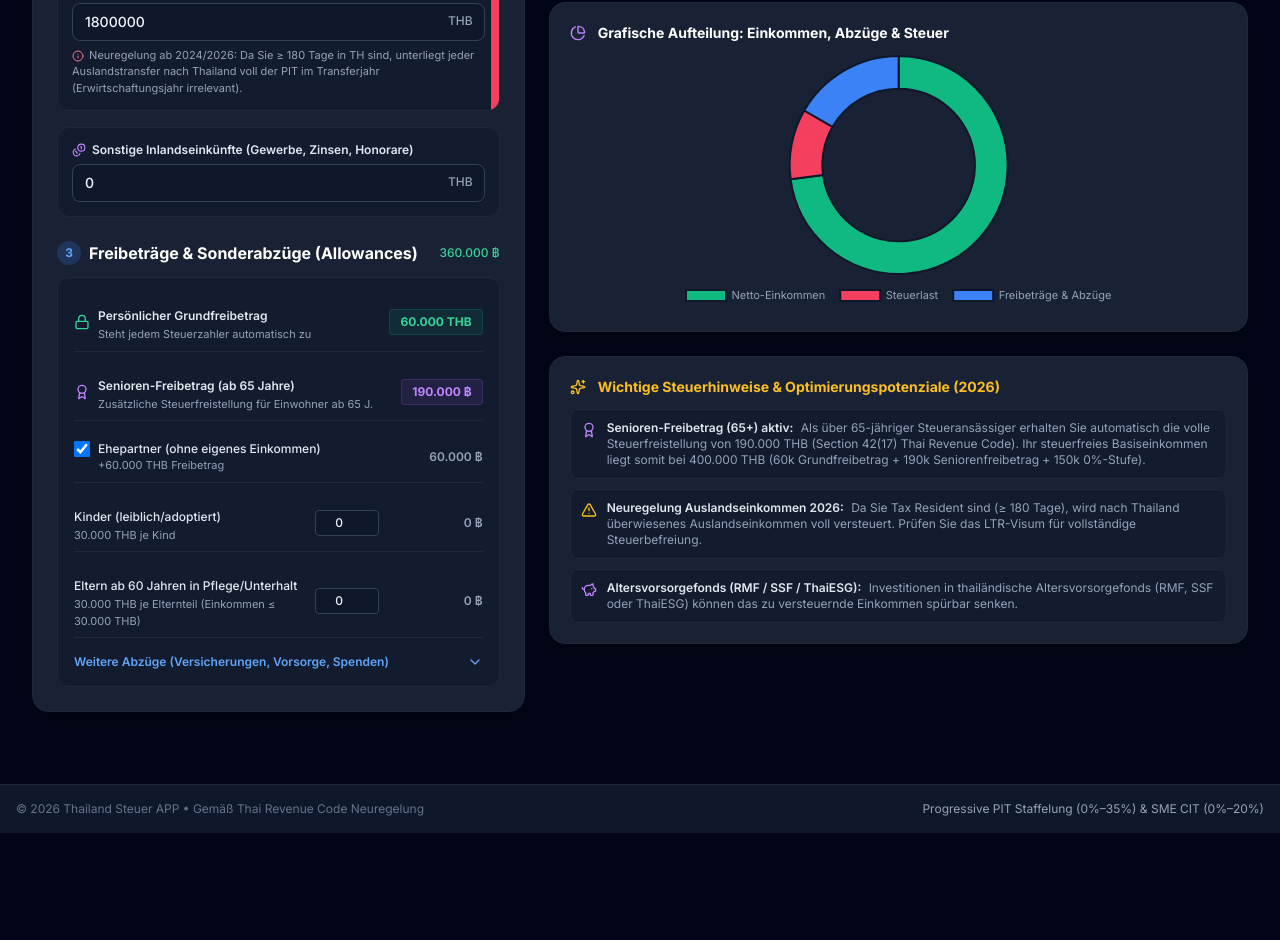
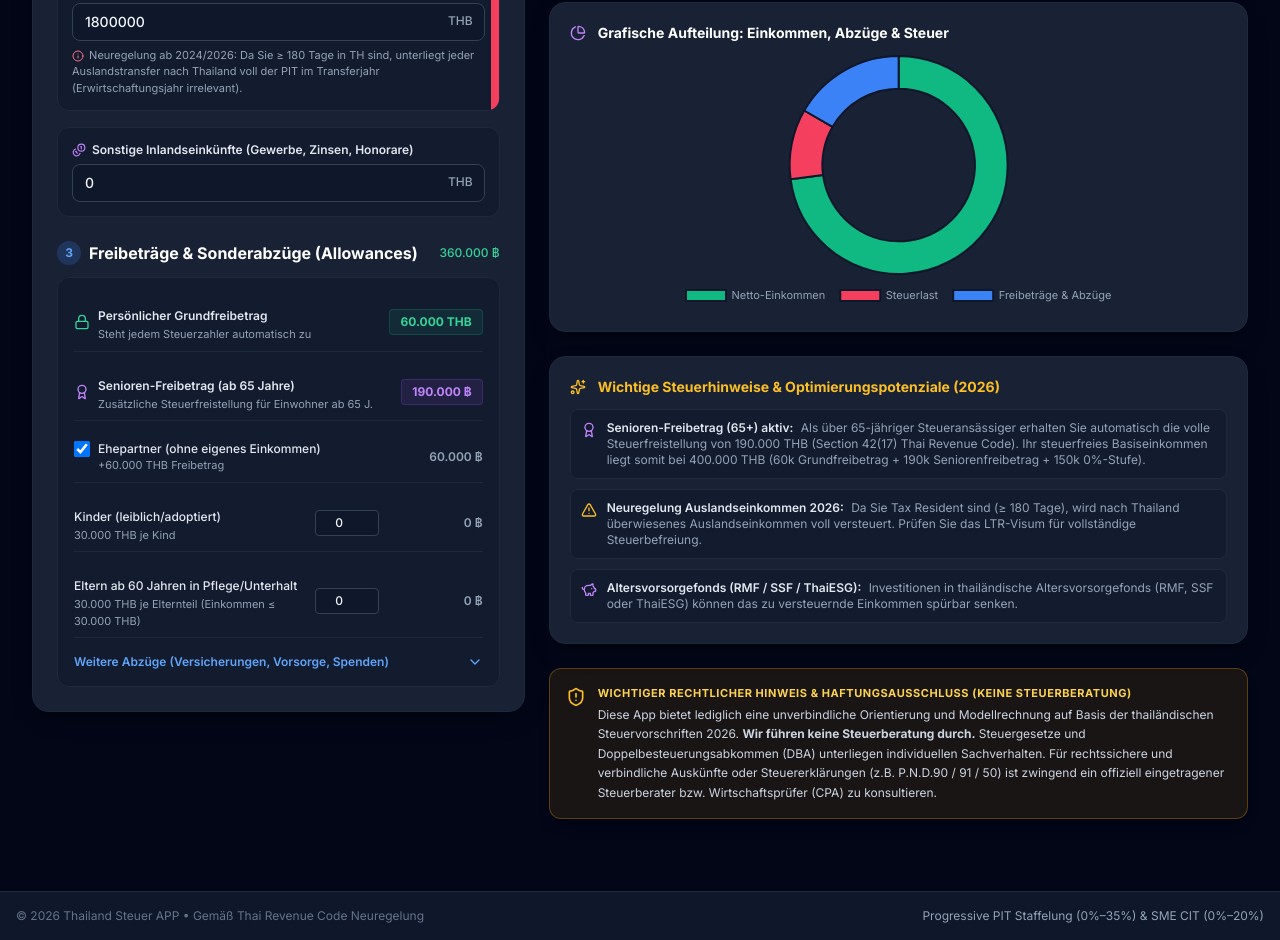
Before and after one commit to stephandietz1-911/th-tax, a plain HTML site: page index.html in a window 1280 px wide. Shown: the part 1027-1967 px from the top of the page. Before the commit the page ends 1860 px from the top, so only its background shows below. Drawn offline with nearby package versions, Linux system fonts and the light colour scheme.

Commit message:
Update index.html

```diff
--- a/index.html
+++ b/index.html
@@ -631,8 +631,17 @@
           </div>
         </div>
 
+    <!-- Legal Disclaimer Banner -->
+    <div class="mt-8 p-4 rounded-xl bg-amber-500/10 border border-amber-500/30 text-amber-200/90 text-xs flex items-start gap-3 shadow-lg">
+      <i data-lucide="shield-alert" class="w-5 h-5 text-amber-400 mt-0.5 flex-shrink-0"></i>
+      <div class="space-y-1">
+        <span class="font-bold text-amber-300 uppercase tracking-wider text-[11px] block" id="lblDisclaimerTitle">
+          Wichtiger rechtlicher Hinweis & Haftungsausschluss (Keine Steuerberatung)
+        </span>
+        <p class="text-slate-300 text-xs leading-relaxed" id="lblDisclaimerText">
+          Diese App bietet lediglich eine unverbindliche Orientierung und Modellrechnung auf Basis der thailändischen Steuervorschriften 2026. <strong>Wir führen keine Steuerberatung durch.</strong> Steuergesetze und Doppelbesteuerungsabkommen (DBA) unterliegen individuellen Sachverhalten. Für rechtssichere und verbindliche Auskünfte oder Steuererklärungen (z.B. P.N.D.90 / 91 / 50) ist zwingend ein offiziell eingetragener Steuerberater bzw. Wirtschaftsprüfer (CPA) zu konsultieren.
+        </p>
       </div>
-
     </div>
 
     <!-- Printable Report Section (Hidden on screen, active when printed) -->
```
